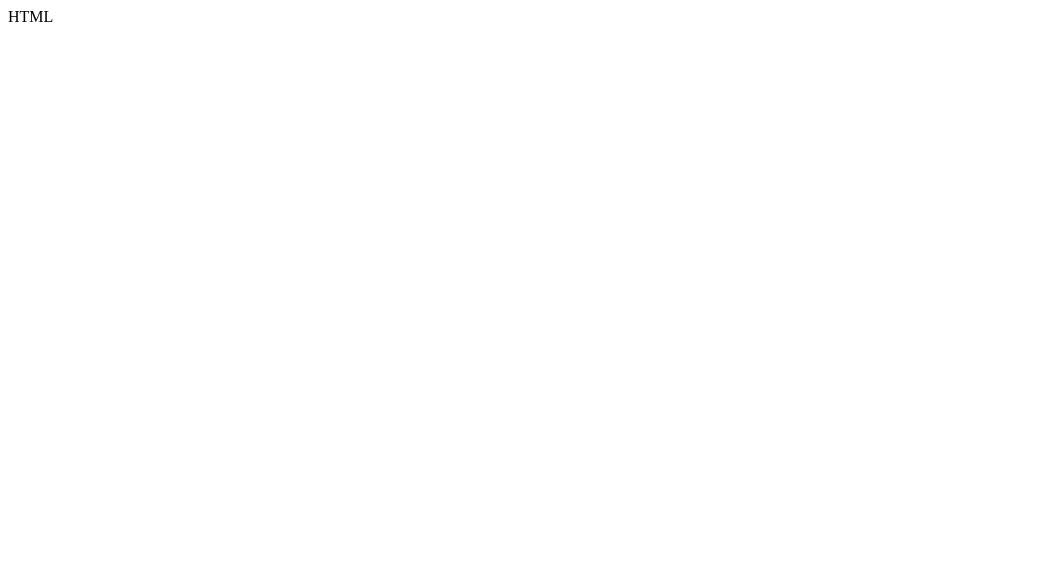
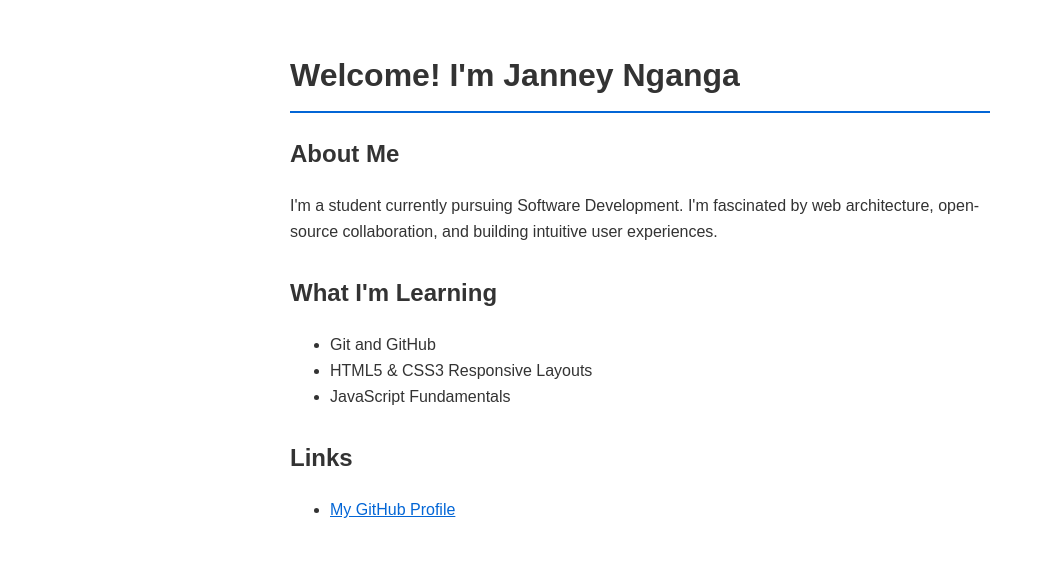
Before and after one commit to janneynganga3-ux/zucker, a plain HTML site: page index.HTML in a window 1280 px wide. Shown: the whole page, without its empty margins (0-1045 px from the left). Drawn offline with Linux system fonts and the light colour scheme.

Commit message:
Update index.HTML

```diff
--- a/index.HTML
+++ b/index.HTML
@@ -1 +1,52 @@
-HTML
+<!DOCTYPE html>
+<html lang="en">
+<head>
+    <meta charset="UTF-8">
+    <meta name="viewport" content="width=device-width, initial-scale=1.0">
+    <title>Janney Nganga | Personal Site</title>
+    <style>
+        body {
+            font-family: Arial, sans-serif;
+            max-width: 700px;
+            margin: 50px auto;
+            padding: 0 20px;
+            line-height: 1.6;
+            color: #333;
+        }
+        h1 {
+            border-bottom: 2px solid #0366d6;
+            padding-bottom: 10px;
+        }
+        a {
+            color: #0366d6;
+        }
+        .section {
+            margin-bottom: 30px;
+        }
+    </style>
+</head>
+<body>
+    <h1>Welcome! I'm Janney Nganga</h1>
+
+    <div class="section">
+        <h2>About Me</h2>
+        <p>I'm a student currently pursuing Software Development. I'm fascinated by web architecture, open-source collaboration, and building intuitive user experiences.</p>
+    </div>
+
+    <div class="section">
+        <h2>What I'm Learning</h2>
+        <ul>
+            <li>Git and GitHub</li>
+            <li>HTML5 & CSS3 Responsive Layouts</li>
+            <li>JavaScript Fundamentals</li>
+        </ul>
+    </div>
+
+    <div class="section">
+        <h2>Links</h2>
+        <ul>
+            <li><a href="https://github.com/janneynganga">My GitHub Profile</a></li>
+        </ul>
+    </div>
+</body>
+</html>
```
